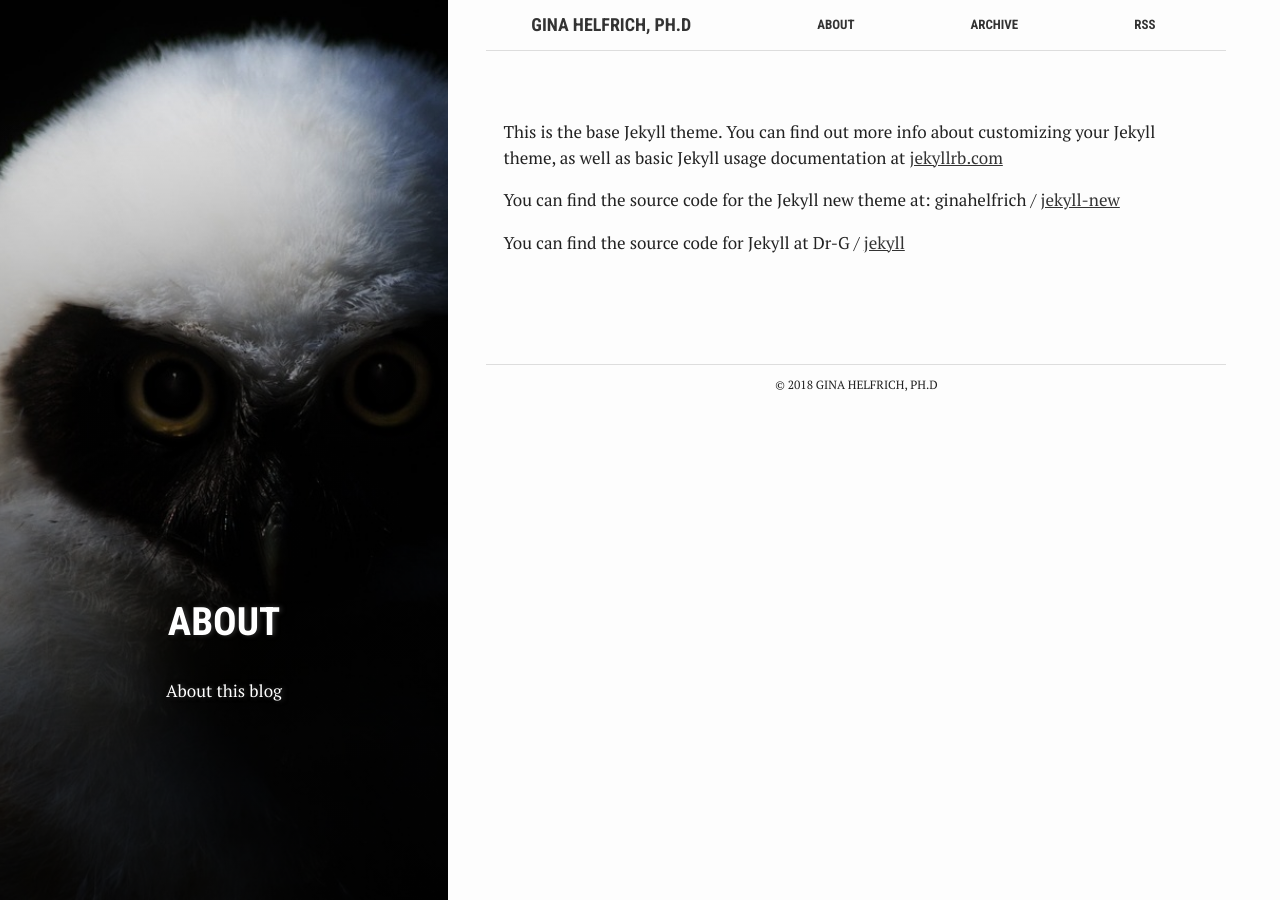
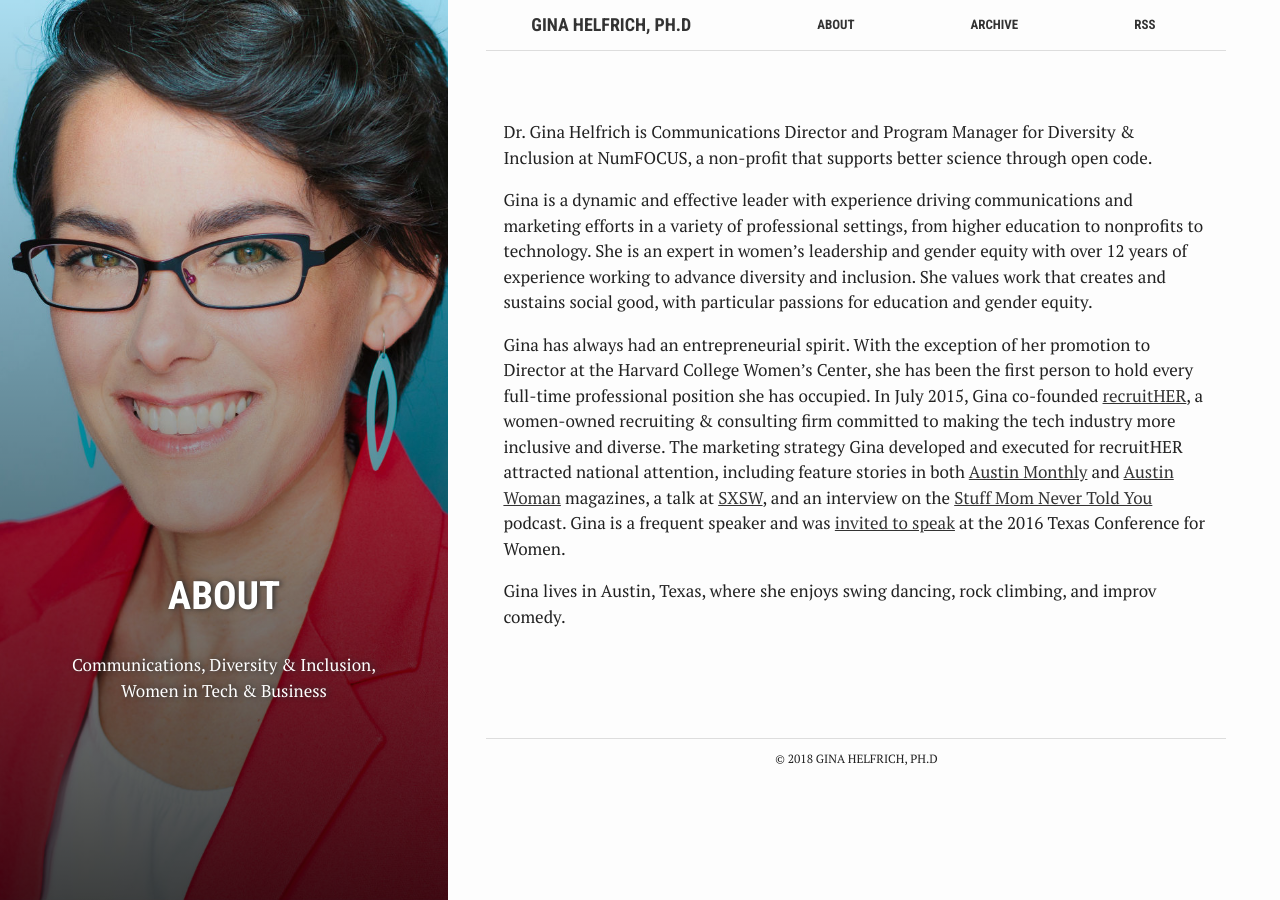
Before and after one commit to tracypholmes/gh-too, a Jekyll site: the page built from about.md, in a window 1280 px wide. Built offline with Jekyll 4.4.1, drawn with Linux system fonts in a browser that asks for light colours.

Commit message:
Set up about page

```diff
--- a/about.md
+++ b/about.md
@@ -1,19 +1,17 @@
 ---
-bg: "owl.jpg"
+bg: "businessheadshotcrop.jpg"
 layout: page
 title: "About"
-crawlertitle: "Why and how this blog was created"
+crawlertitle: "About Me"
 permalink: /about/
-summary: "About this blog"
+summary: "Communications, Diversity & Inclusion, Women in Tech & Business"
 active: about
 ---
 
-This is the base Jekyll theme. You can find out more info about customizing your Jekyll theme, as well as basic Jekyll usage documentation at [jekyllrb.com](http://jekyllrb.com/)
+Dr. Gina Helfrich is Communications Director and Program Manager for Diversity & Inclusion at NumFOCUS, a non-profit that supports better science through open code.
 
-You can find the source code for the Jekyll new theme at:
-{{site.twitter_username}} /
-[jekyll-new](https://github.com/jglovier/jekyll-new)
+Gina is a dynamic and effective leader with experience driving communications and marketing efforts in a variety of professional settings, from higher education to nonprofits to technology. She is an expert in women's leadership and gender equity with over 12 years of experience working to advance diversity and inclusion. She values work that creates and sustains social good, with particular passions for education and gender equity.
 
-You can find the source code for Jekyll at
-{{site.github_username}} /
-[jekyll](https://github.com/jekyll/jekyll)
+Gina has always had an entrepreneurial spirit. With the exception of her promotion to Director at the Harvard College Women's Center, she has been the first person to hold every full-time professional position she has occupied. In July 2015, Gina co-founded [recruitHER](http://www.recruither.io/), a women-owned recruiting & consulting firm committed to making the tech industry more inclusive and diverse. The marketing strategy Gina developed and executed for recruitHER attracted national attention, including feature stories in both [Austin Monthly](http://www.austinmonthly.com/AM/February-2016/Women-We-Love-Gina-Helfrich-Ashley-Doyal/) and [Austin Woman](http://www.austinwomanmagazine.com/articles/now-hiring-diversity) magazines, a talk at [SXSW](http://schedule.sxsw.com/2016/events/event_PP51520), and an interview on the [Stuff Mom Never Told You](http://www.stuffmomnevertoldyou.com/podcasts/spill-your-salary-secrets/) podcast. Gina is a frequent speaker and was [invited to speak](http://ginahelfrich.com/thoughtleadership.html) at the 2016 Texas Conference for Women.
+
+Gina lives in Austin, Texas, where she enjoys swing dancing, rock climbing, and improv comedy.
```
Also changed, not shown: assets/images/businessheadshotcrop.jpg (added), assets/images/owl.jpg (deleted), assets/images/rails.jpg (deleted), assets/images/tag.jpg (deleted), assets/images/tools.jpg (deleted).
